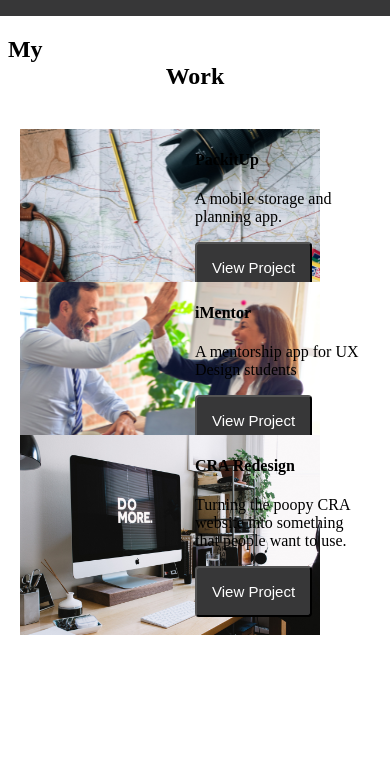
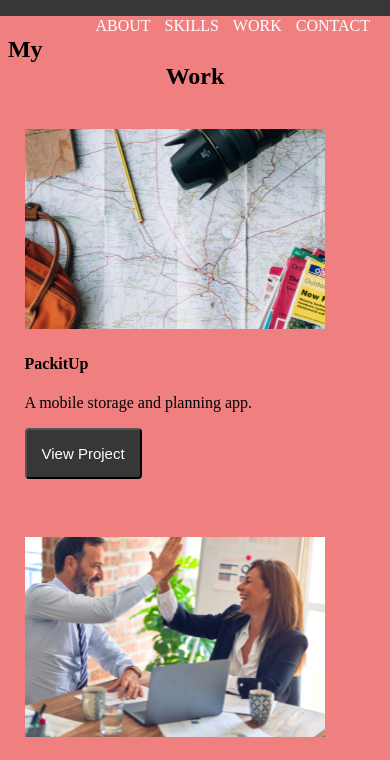
Before and after one commit to A-Thang/UX_UI_HW_18, a plain HTML site: page mywork.html in a window 390 px wide. Shown: the part 68-828 px from the top of the page. Drawn offline with Linux system fonts and the light colour scheme.

Commit message:
Added Media Query

```diff
--- a/css/style.css
+++ b/css/style.css
@@ -60,6 +60,7 @@ footer li {
 }
 
 .workGrid {
+  margin: 0px 5px;
   padding: 5%;
   display: grid;
   grid-template-rows: 25% 25% 25% 25%;
@@ -98,3 +99,27 @@ footer li {
 h1 {
   text-align: center;
 }
+
+@media only screen and (max-width: 600px) {
+  body {
+    background-color: lightcoral;
+  }
+  .workGrid {
+    margin: 0px 5px;
+    display: grid;
+    grid-template-rows: 1fr 1fr 1fr 1fr;
+    grid-template-columns: 1fr;
+    grid-template-areas: "image1" "item1" "image2" "item2" "image3" "item3";
+    justify-content: center;
+  }
+
+  .flexContainer {
+    display: flex;
+    flex-direction: column;
+}
+
+  .flexContainer div {
+    width: 100%;
+    padding: 5%;
+  }
+}
```
Also changed, not shown: mywork.html (+1 -1 lines).
